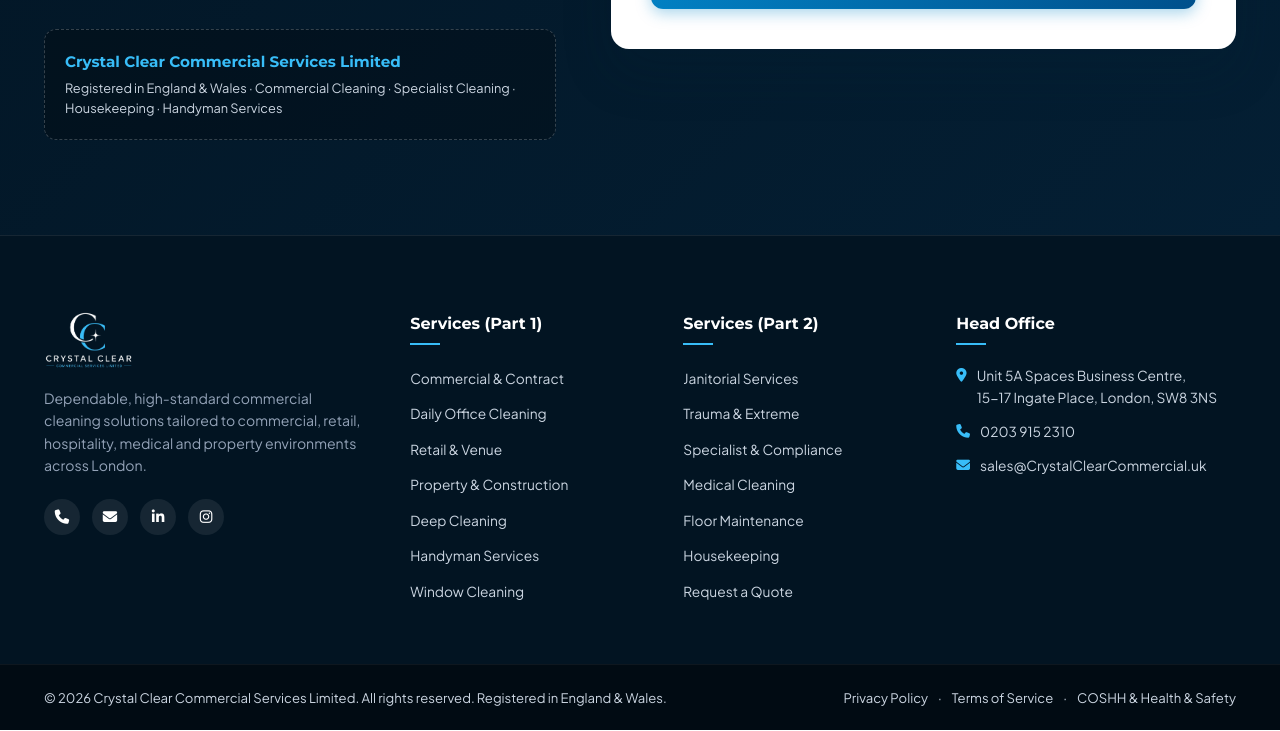
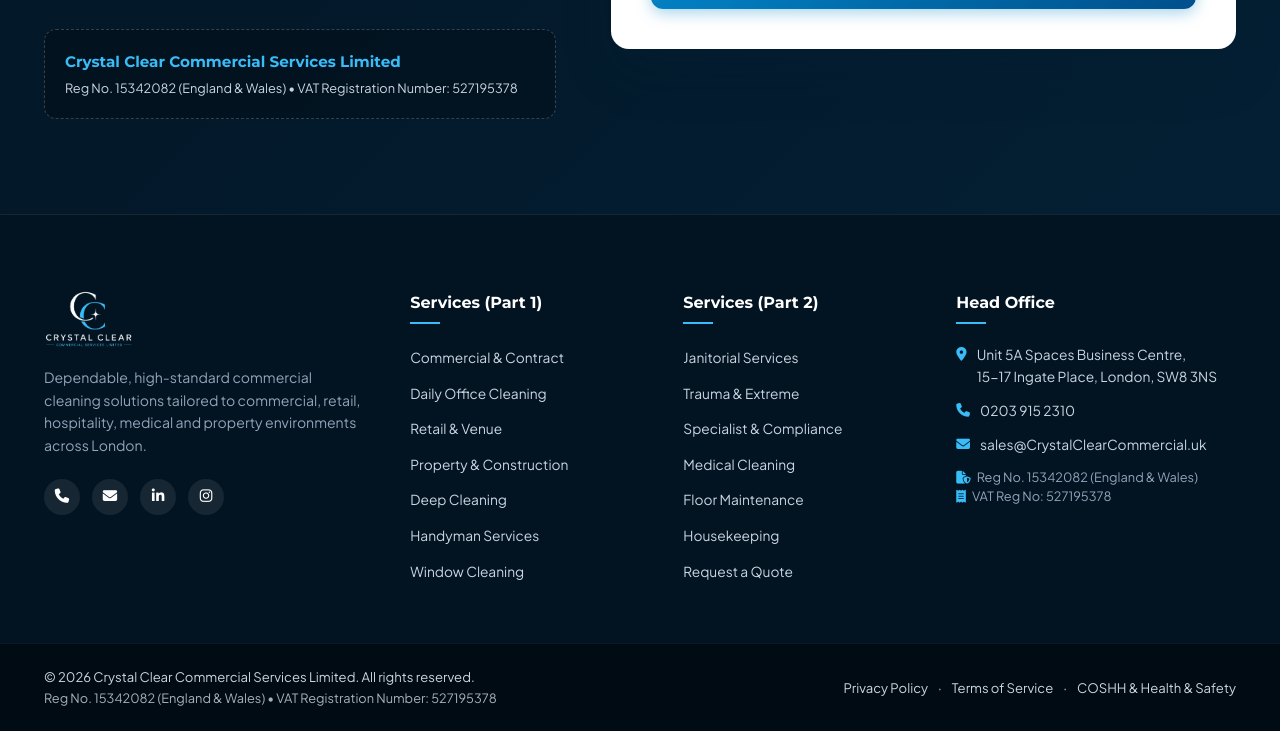
Before and after one commit to WariYah/crystal-clear-commercial, a plain HTML site: page index.html in a window 1280 px wide. Shown: the part 9982-10713 px from the top of the page. Drawn offline with Linux system fonts and the light colour scheme.

Commit message:
Add official Company Registration Number and VAT Number to website

```diff
--- a/index.html
+++ b/index.html
@@ -890,7 +890,7 @@
 
             <div class="corporate-badge-box">
               <strong>Crystal Clear Commercial Services Limited</strong>
-              <p>Registered in England &amp; Wales · Commercial Cleaning · Specialist Cleaning · Housekeeping · Handyman Services</p>
+              <p>Reg No. 15342082 (England &amp; Wales) &bull; VAT Registration Number: 527195378</p>
             </div>
           </div>
 
@@ -1054,6 +1054,10 @@
             <i class="fa-solid fa-envelope"></i>
             <a href="mailto:sales@CrystalClearCommercial.uk">sales@CrystalClearCommercial.uk</a>
           </p>
+          <p class="footer-legal-reg" style="margin-top: 12px; font-size: 0.8rem; color: #94a3b8; line-height: 1.5;">
+            <i class="fa-solid fa-file-shield" style="margin-right: 6px; color: var(--accent-cyan);"></i>Reg No. 15342082 (England &amp; Wales)<br>
+            <i class="fa-solid fa-receipt" style="margin-right: 6px; color: var(--accent-cyan);"></i>VAT Reg No: 527195378
+          </p>
         </div>
       </div>
     </div>
@@ -1061,7 +1065,8 @@
     <div class="footer-bottom">
       <div class="container footer-bottom-inner">
         <div class="copyright-text">
-          &copy; <span id="currentYear">2026</span> Crystal Clear Commercial Services Limited. All rights reserved. Registered in England &amp; Wales.
+          &copy; <span id="currentYear">2026</span> Crystal Clear Commercial Services Limited. All rights reserved.<br>
+          <span style="opacity: 0.82; font-size: 0.8rem;">Reg No. 15342082 (England &amp; Wales) &bull; VAT Registration Number: 527195378</span>
         </div>
         <div class="footer-legal-links">
           <a href="#about">Privacy Policy</a>
```
